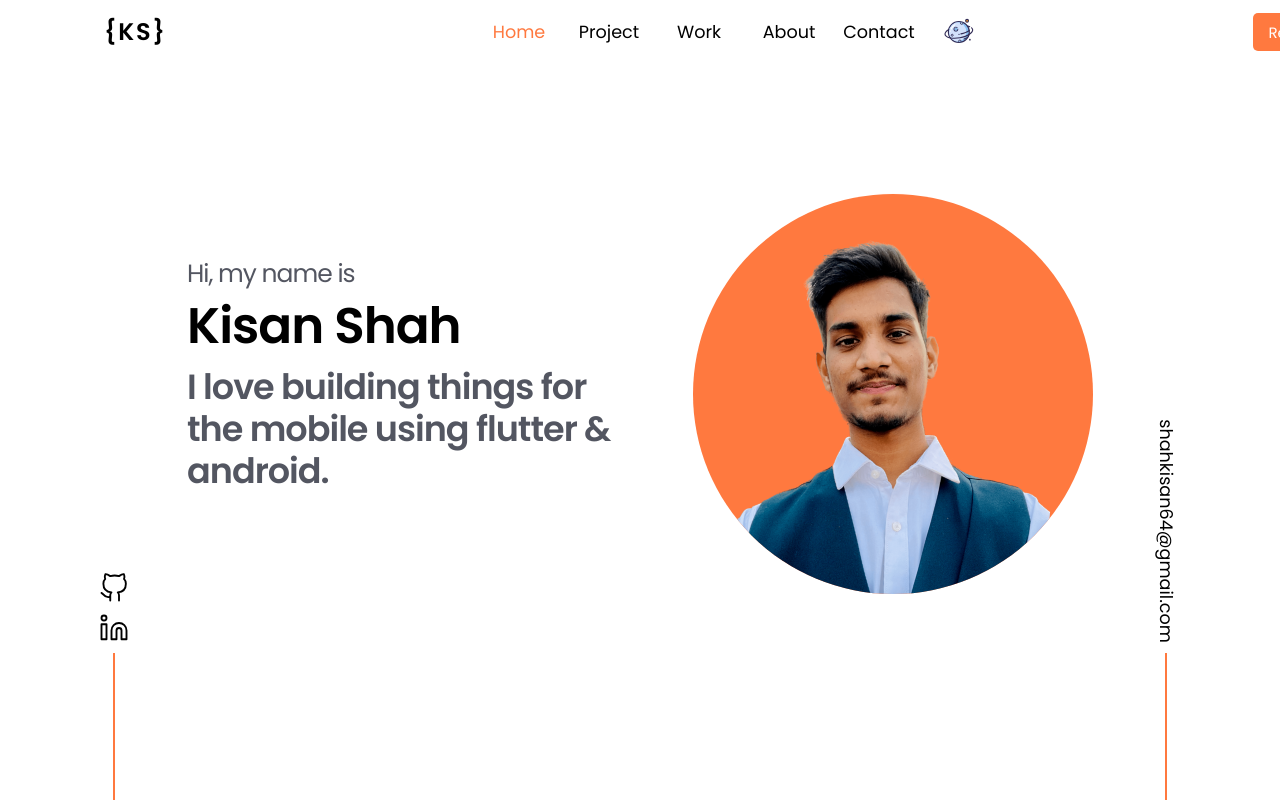
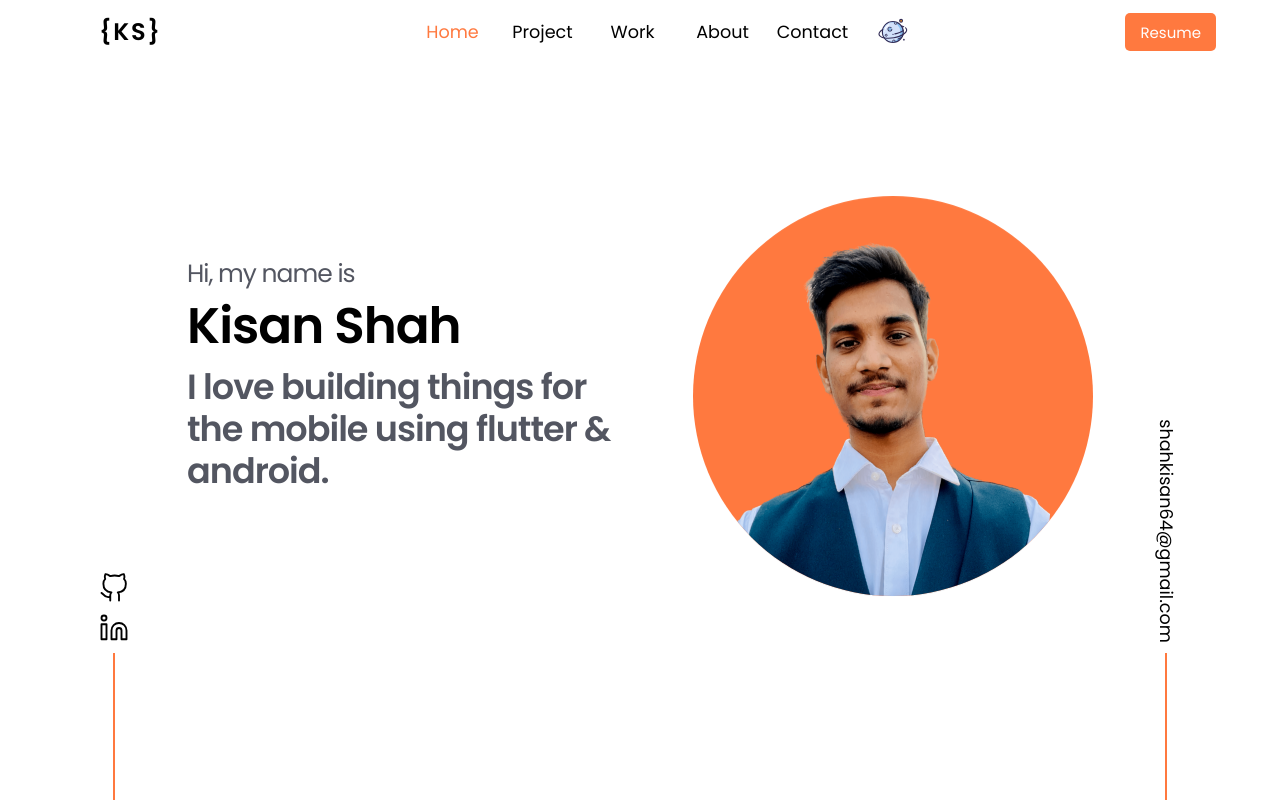
Before and after one commit to kisanshah/portfolio, a React (Create React App) app: page / in a window 1280 px wide. Shown: the top 802 px of the page. Built offline with nearby package versions, Linux system fonts and the light colour scheme.

Commit message:
feat: Added Animation in Navigation Bar

```diff
--- a/src/components/Logo.tsx
+++ b/src/components/Logo.tsx
@@ -5,7 +5,7 @@
   return <StyledLogo>{"{KS}"}</StyledLogo>;
 }
 
-const StyledLogo = styled.h1`
+export const StyledLogo = styled.h1`
   flex: 1;
   font-weight: 700;
   letter-spacing: 2px;
--- a/src/pages/Home.tsx
+++ b/src/pages/Home.tsx
@@ -7,9 +7,14 @@
 
 export default function Home() {
   const [isMounted, setIsMounted] = useState(false);
+  // const prefersReducedMotion = usePrefersReducedMotion();
 
   useEffect(() => {
-    const timeout = setTimeout(() => setIsMounted(true), 0);
+    // if (prefersReducedMotion) {
+    //   return;
+    // }
+
+    const timeout = setTimeout(() => setIsMounted(true), 2000);
     return () => clearTimeout(timeout);
   }, []);
 
@@ -29,7 +34,7 @@
           {isMounted &&
             items.map((item, i) => (
               <CSSTransition key={i} classNames="fadeup" timeout={2000}>
-                <div style={{ transitionDelay: `${i + 2}00ms` }}>{item}</div>
+                <div style={{ transitionDelay: `${i + 1}00ms` }}>{item}</div>
               </CSSTransition>
             ))}
         </TransitionGroup>
--- a/src/sections/NavBar.tsx
+++ b/src/sections/NavBar.tsx
@@ -1,5 +1,6 @@
 import React, { useEffect, useState } from "react";
 import { useDispatch, useSelector } from "react-redux";
+import { CSSTransition, TransitionGroup } from "react-transition-group";
 import Button from "src/components/Button";
 import { StyledIcon } from "src/pages/About";
 import { setCurrentNav } from "src/store/reducers/navBarSlice";
@@ -9,12 +10,18 @@
 import { ReactComponent as Menu } from "../assets/icons/menu.svg";
 import Moon from "../assets/icons/moon.svg";
 import Sun from "../assets/icons/sun.svg";
-import Logo from "../components/Logo";
+import { StyledLogo } from "../components/Logo";
 import StyledLink from "../components/StyledLink";
 import { RootState } from "../store/store";
 
 export default function NavBar() {
   const [isOpen, setIsOpen] = useState(false);
+  const [isMounted, setIsMounted] = useState(false);
+
+  useEffect(() => {
+    const timeout = setTimeout(() => setIsMounted(true), 0);
+    return () => clearTimeout(timeout);
+  }, []);
 
   const items = useSelector((state: RootState) => state.navbar.navItems);
   const currentNav = useSelector((state: RootState) => state.navbar.current);
@@ -52,10 +59,23 @@
           setIsOpen(!isOpen);
         }}
       />
-      <Logo />
+      <TransitionGroup component={null}>
+        {isMounted && (
+          <CSSTransition classNames={"fadedown"} timeout={1000}>
+            <StyledLogo style={{ transitionDelay: `200ms` }}>
+              {"{KS}"}
+            </StyledLogo>
+          </CSSTransition>
+        )}
+      </TransitionGroup>
+
       <NavLinkWrapper isOpen={isOpen}>
-        {items.map((item) => (
+        <TransitionGroup component={null}>
+          {isMounted &&
+            items.map((item, i) => (
+              <CSSTransition key={i} classNames="fadedown" timeout={1000}>
                 <StyledLink
+                  style={{ transitionDelay: `${i + 3}00ms` }}
                   key={item.id}
                   to={item.route}
                   active={currentNav === item.route.replace("/#", "")}
@@ -66,14 +86,19 @@
                 >
                   {item.label}
                 </StyledLink>
+              </CSSTransition>
             ))}
+        </TransitionGroup>
         <CancelIcon
           onClick={() => {
             setIsOpen(false);
           }}
         />
       </NavLinkWrapper>
-      <Toggle>
+      <TransitionGroup component={null}>
+        {isMounted && (
+          <CSSTransition classNames={"fadedown"} timeout={1000}>
+            <Toggle style={{ transitionDelay: `750ms` }}>
               <StyledIcon
                 src={dark ? Sun : Moon}
                 onClick={() => {
@@ -81,9 +106,18 @@
                 }}
               />
             </Toggle>
-      <Div>
+          </CSSTransition>
+        )}
+      </TransitionGroup>
+      <TransitionGroup component={null}>
+        {isMounted && (
+          <CSSTransition classNames={"fadedown"} timeout={100}>
+            <Div style={{ transitionDelay: `900ms` }}>
               <ResumeButton>Resume</ResumeButton>
             </Div>
+          </CSSTransition>
+        )}
+      </TransitionGroup>
     </StyledNavBar>
   );
 }
--- a/src/styles/Global.tsx
+++ b/src/styles/Global.tsx
@@ -3,7 +3,7 @@
 import TransitionStyles from "./TransitionStyles";
 import variables from "./variable";
 export const GlobalStyle = createGlobalStyle`
-${variables},
+
 *,
 *::before,
 *::after {
@@ -88,6 +88,7 @@
    transition: all ${(props) => props.theme.transitionTime};
  }
  ${TransitionStyles}
+ ${variables}
 `;
 
 export const iconStyle = css`
```
Lines whose indentation alone changed are shown as unchanged.
